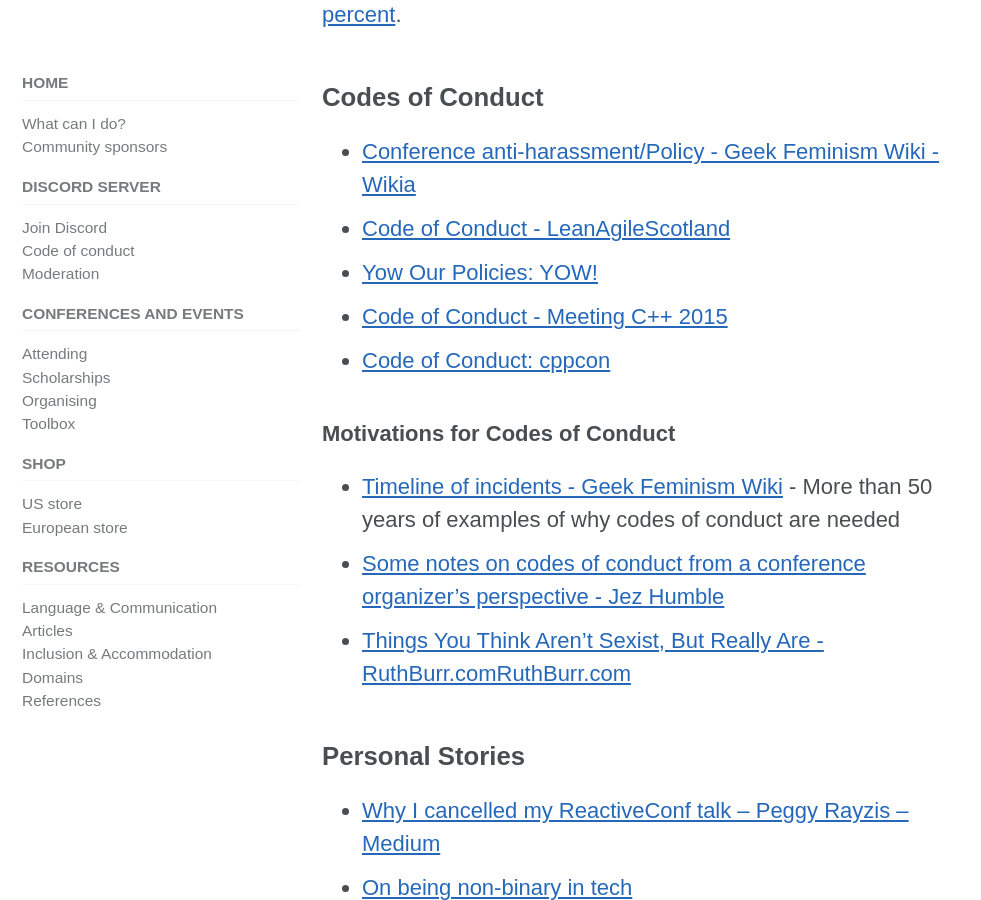
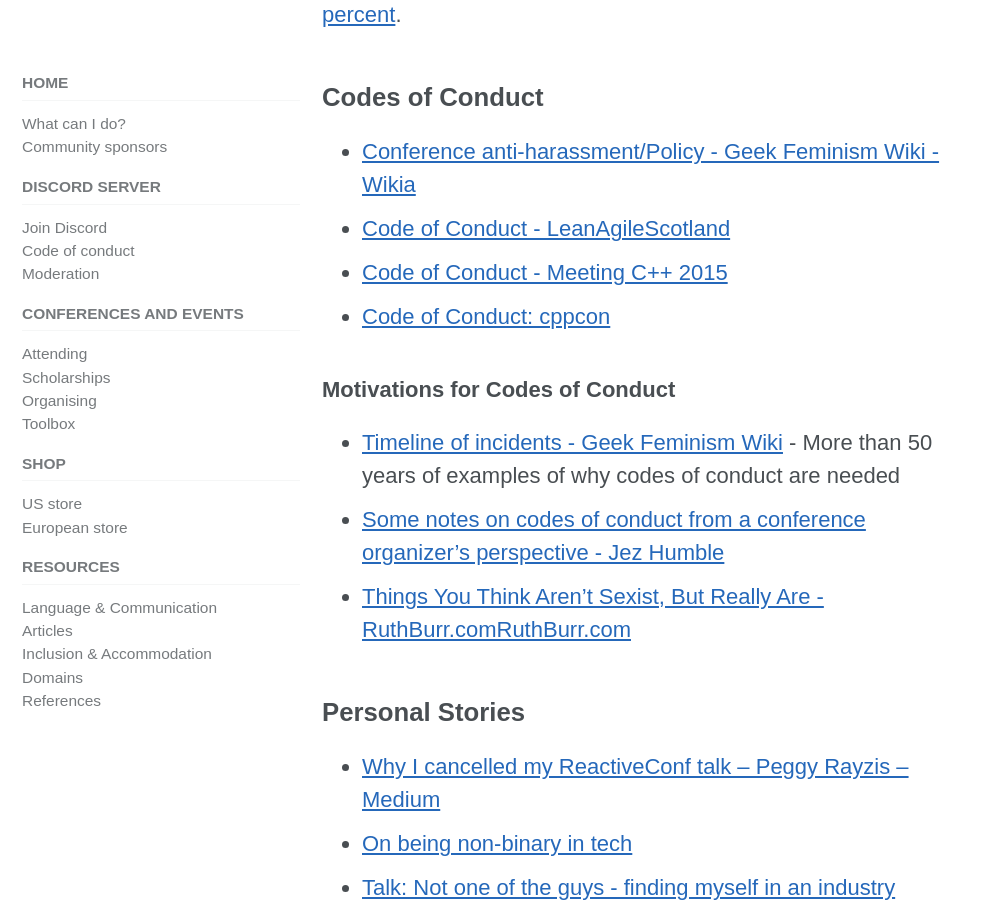
Before and after one commit to include-cpp/include-cpp.github.io, a Jekyll site: the page built from resources/domains/conferences.md, in a window 1280 px wide and 900 px high, scrolled down 2333 px. Shown: the whole window, without its empty margins (0-981 px from the left). Built offline with Jekyll 4.4.1, drawn with Linux system fonts in a browser that asks for light colours; cached includes are drawn as plain includes; nearby versions of some CDN libraries.

Commit message:
Remove broken link to yowconference.com.au

```diff
--- a/resources/domains/conferences.md
+++ b/resources/domains/conferences.md
@@ -45,7 +45,6 @@ Our overall advice is on the [Organising Conferences page](/conferences/organisi
 
 * [Conference anti-harassment/Policy - Geek Feminism Wiki - Wikia](http://geekfeminism.wikia.com/wiki/Conference_anti-harassment/Policy)
 * [Code of Conduct - LeanAgileScotland](https://leanagile.scot/2018/code-of-conduct/)
-* [Yow Our Policies: YOW!](http://yowconference.com.au/policies/)
 * [Code of Conduct - Meeting C++ 2015](http://meetingcpp.com/index.php/newsreader/items/code-of-conduct.html)
 * [Code of Conduct: cppcon](http://cppcon.org/codeofconduct/)
 
```
